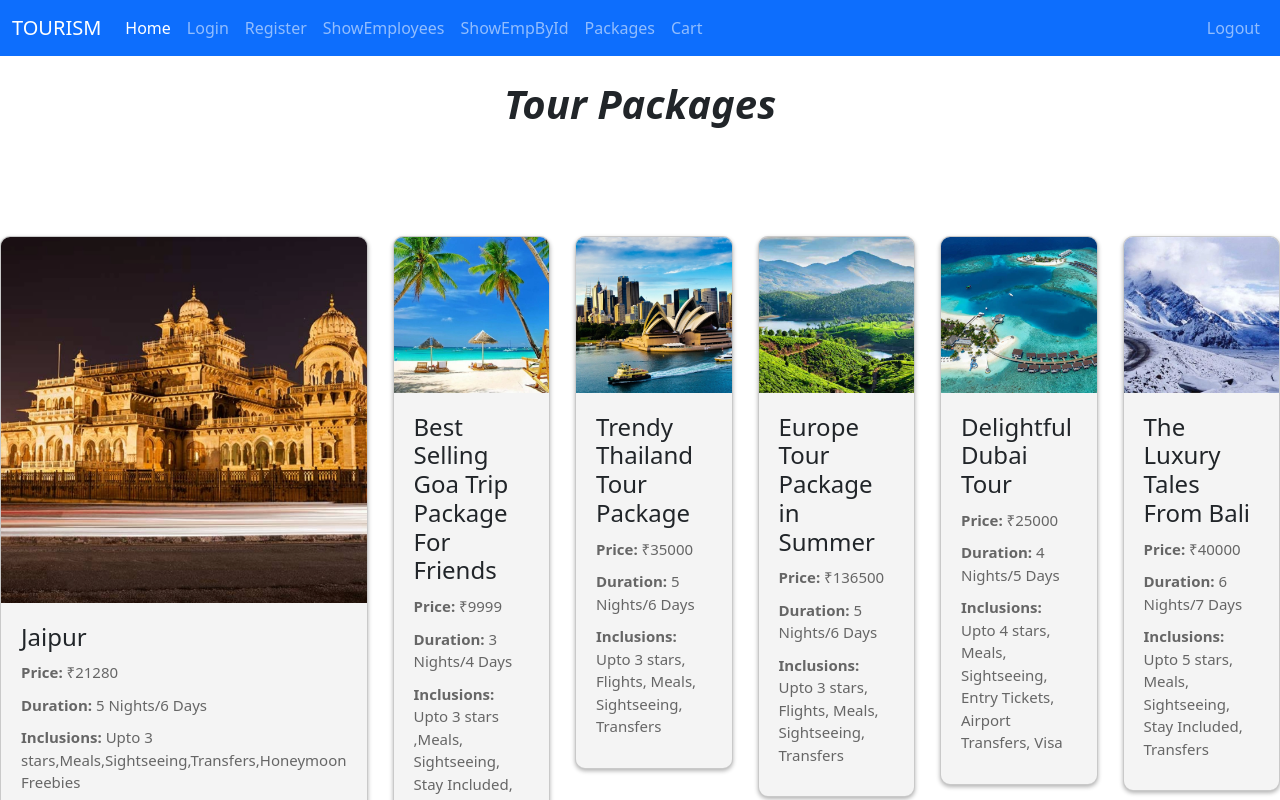
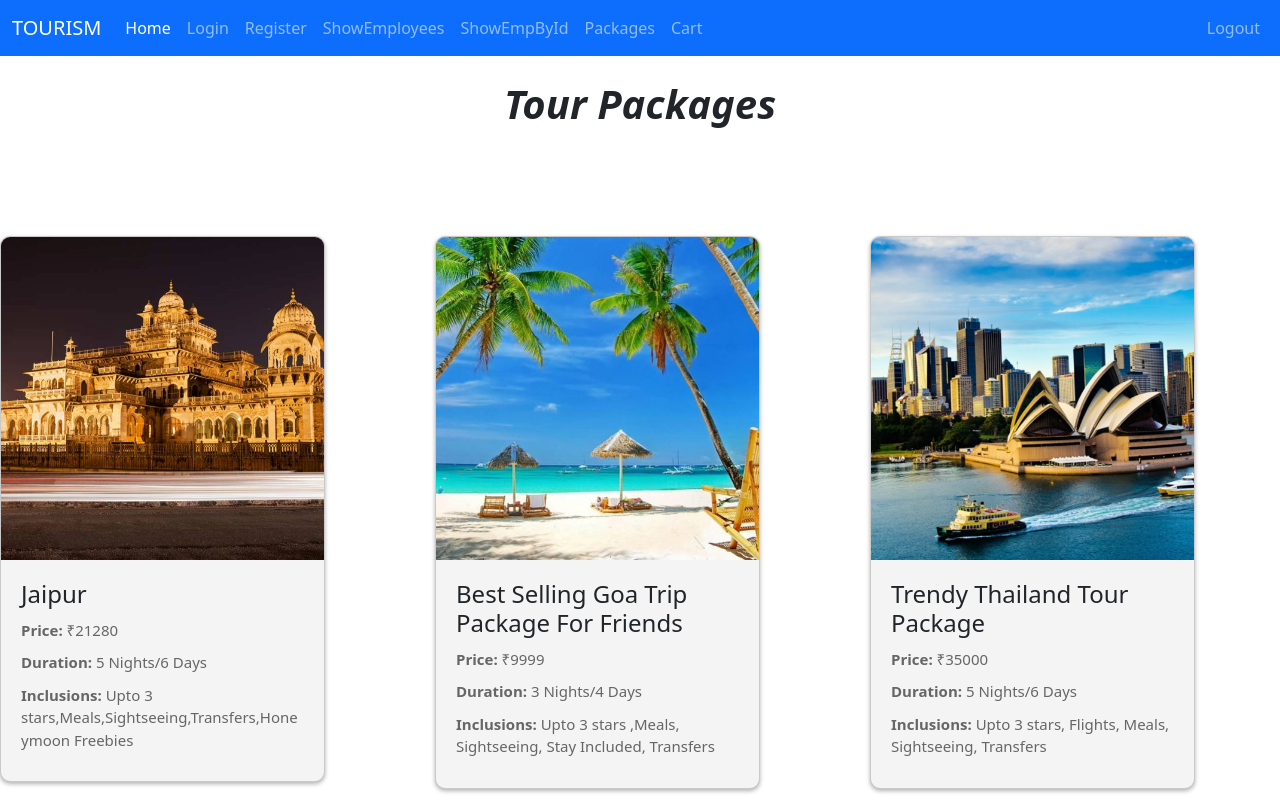
Before and after one commit to Konyala-Karthikeya/tourism, an Angular app in the folder Frontend/Tourism/: page /packages in a window 1280 px wide. Shown: the top 800 px of the page. Built offline with nearby package versions, Linux system fonts and the light colour scheme.

Commit message:
modified the package component

```diff
--- a/Frontend/Tourism/src/app/packages/packages.component.css
+++ b/Frontend/Tourism/src/app/packages/packages.component.css
@@ -13,15 +13,14 @@
 
 .card-container {
   display: flex;
-  justify-content: space-between; /* Ensure equal space between cards */
+  justify-content: center;
   flex-wrap: wrap;
   gap: 25px;
   margin-top: 100px;
 }
 
 .card {
-  flex: 0 1 calc(33.33% - 25px); /* Adjust the percentage to fit three cards in a row */
-  /* Width set to 33.33% minus the gap to fit three cards in a row */
+  width: 325px;
   background-color: #f4f4f4;
   border-radius: 10px;
   box-shadow: 0px 2px 4px rgba(0, 0, 0, 0.3);
```
Also changed, not shown: Frontend/Tourism/src/app/packages/packages.component.ts (line endings or trailing spaces).
